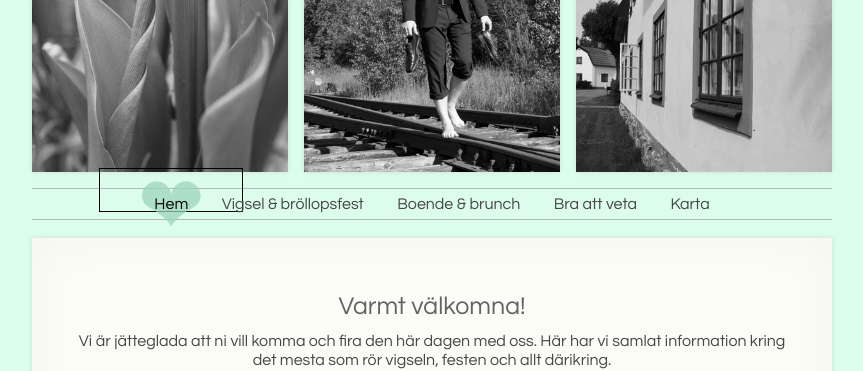
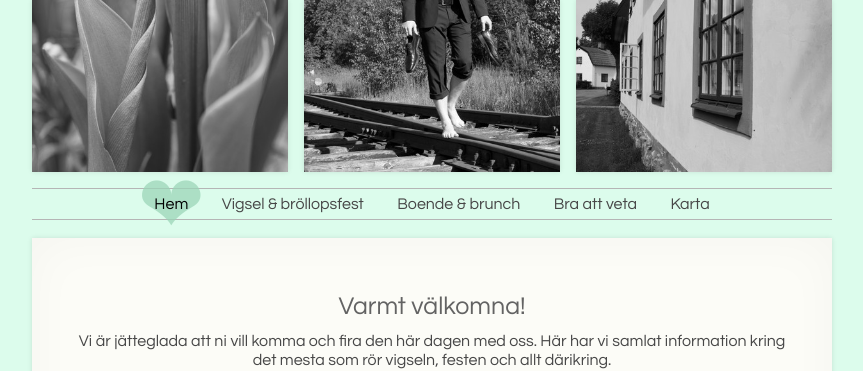
Before and after one commit to stigdanielek/stigdanielek.github.io, a Jekyll site: the page built from index.html, in a window 1280 px wide. Shown: the top 371 px of the page, without its empty margins (208-1071 px from the left). Built offline with Jekyll 4.4.1, drawn with Linux system fonts in a browser that asks for light colours.

Commit message:
Remove size debug border for ipad.

```diff
--- a/css/style.css
+++ b/css/style.css
@@ -233,7 +233,6 @@ img {
   }
 
   .navigation li.active::before {
-    border: 1px solid black;
     color: rgba(153, 212, 182, 0.73);
     content: "\2764\FE0E";
     font-size: 5em;
```
